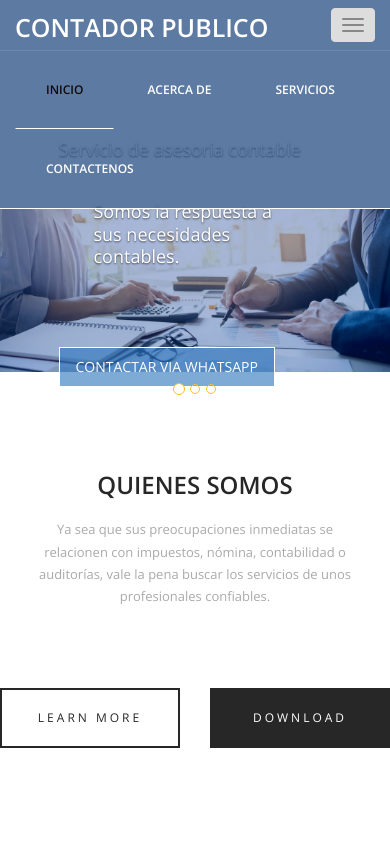
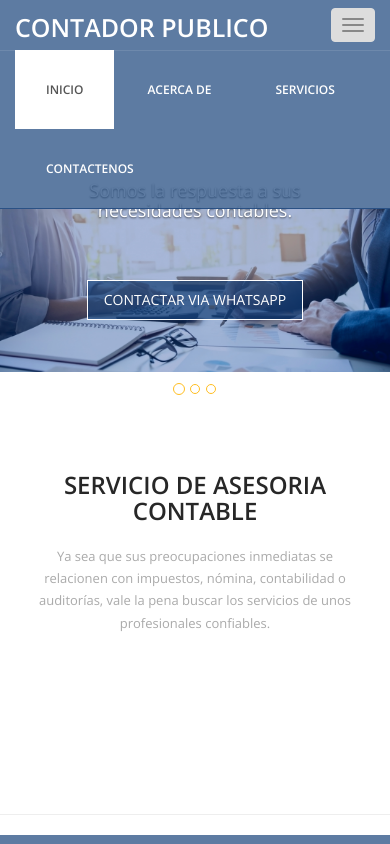
Before and after one commit to ochauza/paginacontador, a plain HTML site: page index.html in a window 390 px wide. Both pictures are taken after a click on the button "Toggle navigation". Shown: the top 844 px of the page. Drawn offline with nearby package versions, Linux system fonts and the light colour scheme.

Commit message:
diseño responsive

```diff
--- a/css/style.css
+++ b/css/style.css
@@ -43,7 +43,7 @@ a:hover {
 .btn {
 	border-radius:0;
 	margin-top:10px;
-	background-color: #2e75bd9d;
+	background-color: #113d77ad;
 	text-transform:uppercase;
 	border-color:#fff;
 	font-size:14px;
@@ -126,16 +126,16 @@ a:hover {
 }
 
 .nav-tabs > li a.active {
-	color: rgb(15, 9, 9);
+	color: #555;
 	cursor: default;
-	background-color:
+	background-color: #fff;
 	border: 1px solid #fff;
 	border-bottom-color:#fff;
 }
 
 .navbar-default {
 	background-color: #113d77ad;
-	border-color:#fff;;
+	border-color:#113d77ad;
 }
 
 /*===========================
@@ -170,15 +170,15 @@ a:hover {
 	position: absolute;
 	top: 50%;
 	width: 50px;
-	color:#2e75bd9d;
-	background:#2e75bd9d;
+	color:#113d77ad;
+	background:#113d77ad;
 	color:#fff;
 }
 
 #carousel-slider a i:hover {
-	background:#2e75bd9d;
+	background:#113d77ad;
 	color:#fff;
-	border: 1px solid #2e75bd9d;
+	border: 1px solid #113d77ad;
 }
 
 #carousel-slider
@@ -198,21 +198,18 @@ a:hover {
 
 .carousel-caption {
 	position: absolute;
-
-	top: calc(25% - 150px);
+	right: 15%;
+	top: calc(50% - 150px);
 	font-size:40px;
+	left: 15%;
 	z-index: 10;
 	padding-bottom: 0px;
-	color: rgb(255, 255, 255);
-	text-align: left;
+	color: #fff;
+	text-align: center;
 }
 
 .carousel-caption  h2 {
 	font-size:60px;
-	color: #fff;
-}
-.carousel-caption  h3 {
-	font-size:40px;
 	color: #fff;
 }
 
@@ -223,10 +220,11 @@ a:hover {
 
 .carousel-caption  p {
 	font-size:30px;
-	margin-top:20px;
-	margin-bottom:10px;
+	margin-top:30px;
+	margin-bottom:20px;
 	color:#fff;
-	padding:20px;
+	padding:10px;
+	background:#113d77ad;
 }
 
 @media (max-width: 767px) {
@@ -241,7 +239,7 @@ a:hover {
 .carousel-inner .form-inline .form-group button[type="livedemo"]{
 	padding:20px 60px;
 	font-size:20px;
-	background:#2e75bd9d;
+	background:#113d77ad;
 	color:#fff;
 	border-radius:0;
 	border-color:#fff;
@@ -270,7 +268,7 @@ a:hover {
 .carousel-inner .form-inline .form-group button[type="getnow"]:hover {
 	color:#fff;
 	border-color:#fff;
-	background:#2e75bd9d;
+	background:#113d77ad;
 	-webkit-transition: color 300ms, background-color 300ms;
   -moz-transition: color 300ms, background-color 300ms;
   -o-transition:  color 300ms, background-color 300ms;
--- a/index.html
+++ b/index.html
@@ -63,14 +63,11 @@
           <div class="item">
             <img src="img/contaduria3.jpg" class="img-responsive" alt="">
             <div class="carousel-caption">
-              <div class="wow fadeInUp" data-wow-offset="0" data-wow-delay="1.0s">
-                <h2>Servicio de asesoria contable</h2>
-              </div>
               <div class="col-md-10 col-md-offset-1">
                 <div class="wow fadeInUp" data-wow-offset="0" data-wow-delay="0.6s">
-                  <p>Somos la respuesta a sus necesidades contables.
+                  <h2>Somos la respuesta a sus necesidades contables.
 
-                  </p>
+                  </h2>
                 </div>
               </div>
               <div class="wow fadeInUp" data-wow-offset="0" data-wow-delay="1.6s">
@@ -102,19 +99,13 @@
   <div class="about">
     <div class="container">
       <div class="text-center">
-        <h2>Quienes somos </h2>
+        <h2>Servicio de asesoria contable</h2>
         <div class="col-md-10 col-md-offset-1">
           <p>Ya sea que sus preocupaciones inmediatas se relacionen
             con impuestos, nómina, contabilidad o auditorías,
             vale la pena buscar los servicios de unos profesionales confiables.</p>
         </div>
 
-        <div class="col-md-6 col-sm-6 col-xs-6">
-          <div class="btn-gamp"><a href="#">Learn More</a></div>
-        </div>
-        <div class="col-md-6 col-sm-6 col-xs-6">
-          <div class="gamp-btn"><a href="#">download</a></div>
-        </div>
 
       </div>
     </div>
```
Also changed, not shown: services.html (+1 -1 lines).
